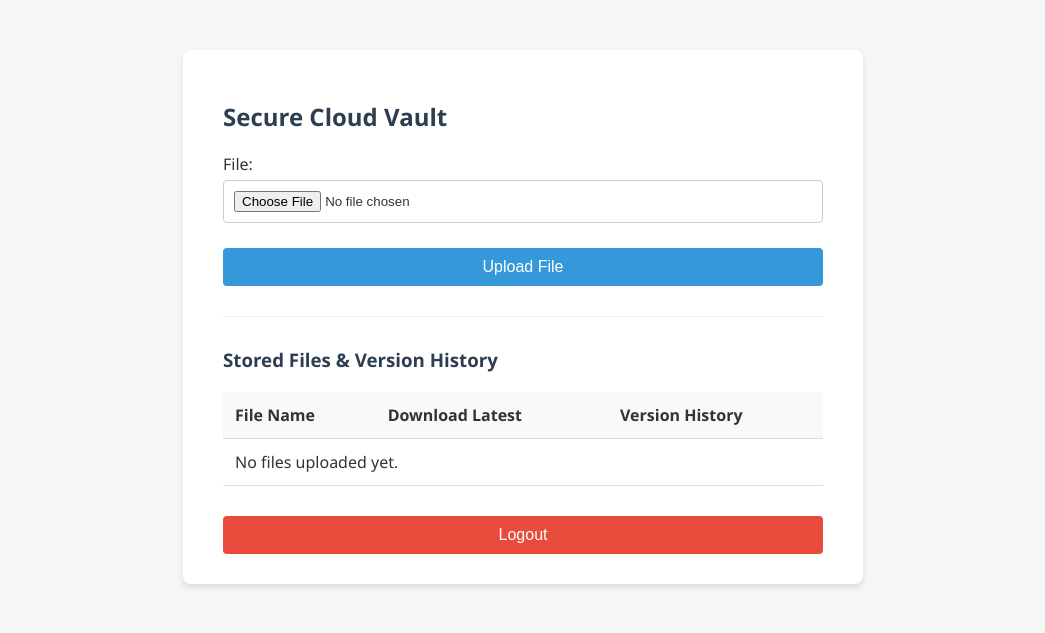
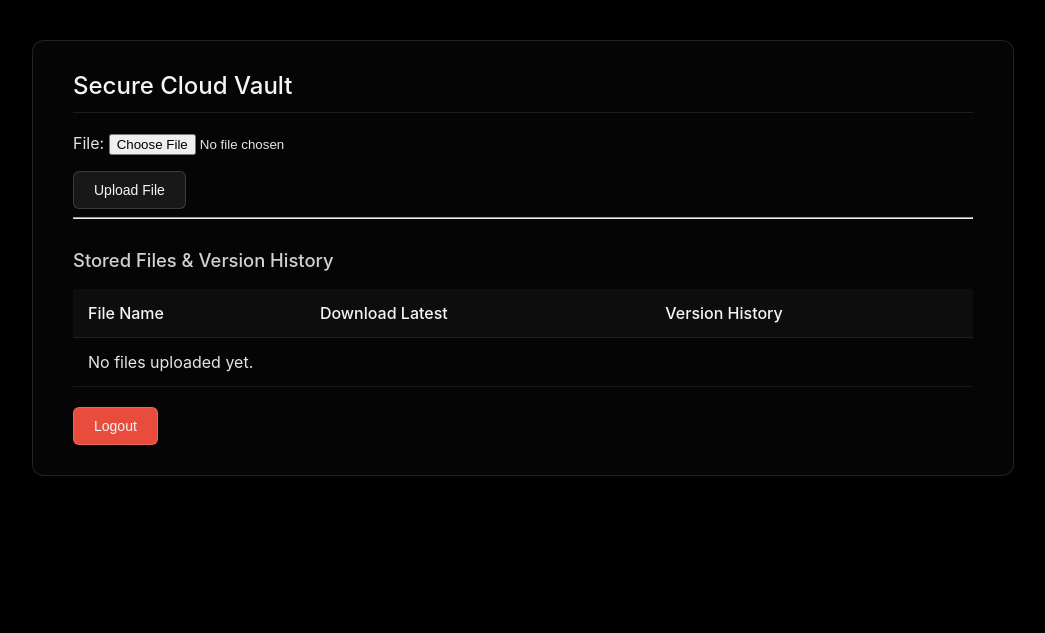
Before and after one commit to Ishan1923/MyDrive, a Django app: page /manage/ in a window 1280 px wide. Shown: the top 633 px of the page, without its empty margins (117-1162 px from the left). Run offline with Django 5.2, Linux system fonts and the light colour scheme; the visitor is signed in with stand-in values (Sample User, id 1).

Commit message:
feat: black-themed style.css update
Signed-off-by: Ishan1923 <ecdev4ishan@gmail.com>

```diff
--- a/drive/mydrive/static/css/style.css
+++ b/drive/mydrive/static/css/style.css
@@ -1,88 +1,112 @@
-/* static/css/style.css */
 body {
-    font-family: 'Segoe UI', Tahoma, Geneva, Verdana, sans-serif;
-    background-color: #f4f7f6;
-    color: #333;
-    display: flex;
-    justify-content: center;
-    padding: 50px;
+    font-family: -apple-system, BlinkMacSystemFont, "Segoe UI", Roboto, Helvetica, Arial, sans-serif;
+    -webkit-font-smoothing: antialiased;
+    -moz-osx-font-smoothing: grayscale;
+    background-color: #000000;
+    color: #e5e5ea;
     margin: 0;
+    padding: 40px 20px;
 }
 
 .container {
-    background: #fff;
+    max-width: 900px;
+    margin: 0 auto;
+    background-color: #050505;
     padding: 30px 40px;
-    border-radius: 8px;
-    box-shadow: 0 4px 6px rgba(0,0,0,0.1);
-    width: 100%;
-    max-width: 600px;
+    border-radius: 12px;
+    border: 1px solid rgba(255, 255, 255, 0.12);
+    box-shadow: 0 10px 30px rgba(0, 0, 0, 0.8);
 }
 
-h2, h3 {
-    color: #2c3e50;
-    margin-bottom: 20px;
+h2 {
+    color: #f5f5f7;
+    font-weight: 500;
+    border-bottom: 1px solid rgba(255, 255, 255, 0.1);
+    padding-bottom: 12px;
+    margin-top: 0;
 }
 
-form p {
-    margin-bottom: 15px;
-}
-
-input[type="text"],
-input[type="password"],
-input[type="file"] {
-    width: 100%;
-    padding: 10px;
-    margin-top: 5px;
-    border: 1px solid #ccc;
-    border-radius: 4px;
-    box-sizing: border-box;
-}
-
-button {
-    background-color: #3498db;
-    color: white;
-    padding: 10px 15px;
-    border: none;
-    border-radius: 4px;
-    cursor: pointer;
-    font-size: 16px;
-    width: 100%;
-    margin-top: 10px;
-}
-
-button:hover {
-    background-color: #2980b9;
+h3 {
+    color: #d1d1d6;
+    font-weight: 500;
+    margin-top: 30px;
+    font-size: 1.15em;
 }
 
 table {
     width: 100%;
     border-collapse: collapse;
-    margin-top: 20px;
+    margin-top: 15px;
 }
 
 th, td {
-    padding: 12px;
+    padding: 14px 15px;
     text-align: left;
-    border-bottom: 1px solid #ddd;
+    border-bottom: 1px solid rgba(255, 255, 255, 0.08);
 }
 
 th {
-    background-color: #f8f9fa;
-    color: #333;
+    background-color: rgba(255, 255, 255, 0.03);
+    font-weight: 500;
+    color: #f5f5f7;
+}
+
+tr:hover {
+    background-color: rgba(255, 255, 255, 0.04);
 }
 
 a {
-    color: #3498db;
+    color: #5ac8fa;
     text-decoration: none;
+    font-weight: 400;
+    transition: color 0.2s ease;
 }
 
 a:hover {
     text-decoration: underline;
+    color: #8ab4f8;
 }
 
-hr {
-    border: 0;
-    height: 1px;
-    background: #eee;
-    margin: 30px 0;
+button {
+    background-color: rgba(255, 255, 255, 0.08);
+    color: #f5f5f7;
+    border: 1px solid rgba(255, 255, 255, 0.15);
+    padding: 10px 20px;
+    border-radius: 6px;
+    cursor: pointer;
+    font-size: 14px;
+    font-weight: 500;
+    transition: all 0.2s ease;
 }
+
+button:hover {
+    background-color: rgba(255, 255, 255, 0.15);
+    border-color: rgba(255, 255, 255, 0.25);
+}
+
+form[action$="logout"] button {
+    background-color: rgba(255, 69, 58, 0.1);
+    color: #ff453a;
+    border-color: rgba(255, 69, 58, 0.3);
+}
+
+form[action$="logout"] button:hover {
+    background-color: rgba(255, 69, 58, 0.2);
+    border-color: rgba(255, 69, 58, 0.5);
+}
+
+ul {
+    margin: 0;
+    padding-left: 0;
+}
+
+li {
+    margin-bottom: 6px;
+    line-height: 1.4;
+    color: #a1a1a6;
+}
+
+strong {
+    color: #e5e5ea;
+    font-weight: 600;
+}
```
